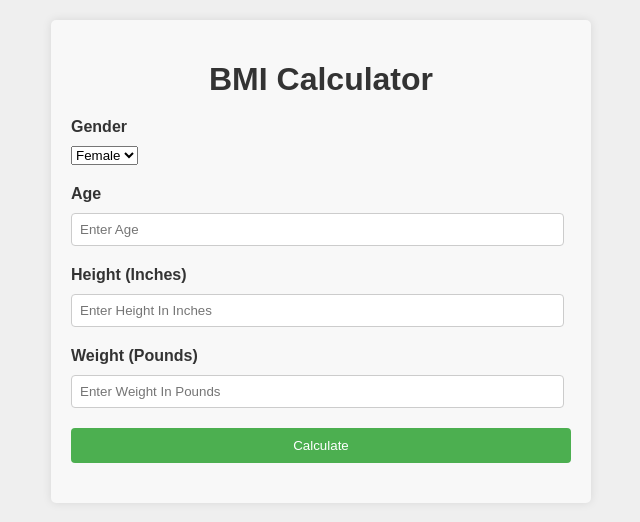
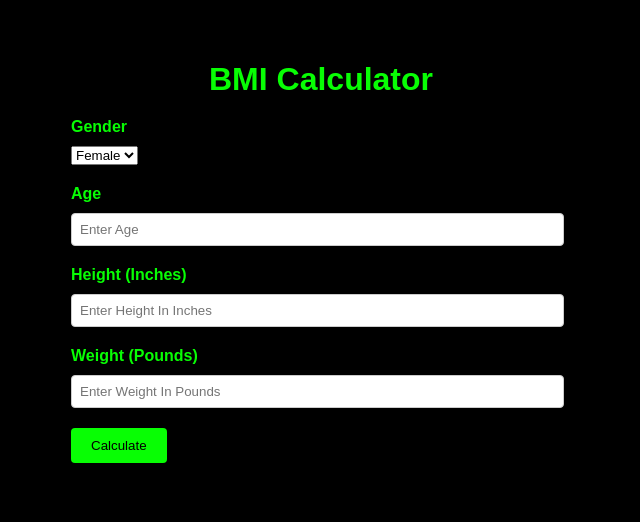
Before and after one commit to irtaza714/bmi-calculator-model-deployment, a Flask app: page /predict in a window 1280 px wide. Shown: the top 522 px of the page, without its empty margins (319-959 px from the left). Run offline with Flask 3, Linux system fonts and the light colour scheme.

Commit message:
changes in html file

```diff
--- a/templates/home.html
+++ b/templates/home.html
@@ -3,19 +3,19 @@
 
 <head>
     <title>BMI Calculator</title>
-    <link rel="stylesheet" href="style.css">
     <style>
         body {
             font-family: Arial, sans-serif;
             margin: 0;
             padding: 20px;
-            background-color: #F7F7F7;
+            background-color: #000000; /* Dark black background color */
+            color: #08FE04; /* Hex color #08FE04 for text color */
         }
 
         .container {
             max-width: 500px;
             margin: 0 auto;
-            background-color: #FFFFFF;
+            background-color: #000000; /* Dark black background color */
             padding: 20px;
             border-radius: 5px;
             box-shadow: 0 0 10px rgba(0, 0, 0, 0.1);
@@ -24,30 +24,30 @@
         .container h1 {
             text-align: center;
             margin-bottom: 20px;
-            color: #333333;
+            color: #08FE04; /* Hex color #08FE04 for heading color */
         }
 
         .form-group {
-            margin-bottom: 20px; /* Increased margin */
+            margin-bottom: 20px;
         }
 
         .form-group label {
             font-weight: bold;
             display: block;
-            color: #333333;
-            margin-bottom: 10px; /* Added space below headings */
+            color: #08FE04; /* Hex color #08FE04 for label color */
+            margin-bottom: 10px;
         }
 
         .form-group input[type="number"] {
-            width: 95%; /* Reduced input field width */
+            width: 95%;
             padding: 8px;
             border: 1px solid #CCCCCC;
             border-radius: 4px;
         }
 
         .form-group input[type="submit"] {
-            background-color: #4CAF50;
-            color: #FFFFFF;
+            background-color: #08FE04; /* Hex color #08FE04 for button background color */
+            color: #000000; /* Black text color for button */
             border: none;
             padding: 10px 20px;
             border-radius: 4px;
@@ -58,16 +58,16 @@
             margin-top: 20px;
             text-align: center;
             font-weight: bold;
-            color: #333333;
+            color: #08FE04; /* Hex color #08FE04 for results color */
         }
 
         /* Additional Styling */
         body {
-            background-color: #EFEFEF;
+            background-color: #000000; /* Dark black background color */
         }
 
         .container {
-            background-color: #F8F8F8;
+            background-color: #000000; /* Dark black background color */
         }
     </style>
 </head>
@@ -79,14 +79,13 @@
             <div class="form-group">
                 <label for="Gender">Gender</label>
                 <select id="Gender" name="Gender" required>
-                        <option value="Female">Female</option>
-                        <option value="Male">Male</option>
-                    </select>
+                    <option value="Female">Female</option>
+                    <option value="Male">Male</option>
+                </select>
             </div>
             <div class="form-group">
                 <label for="Age">Age</label>
-                <input type="number" id="Age" name="Age" step="any"
-                    placeholder="Enter Age" required />
+                <input type="number" id="Age" name="Age" step="any" placeholder="Enter Age" required />
             </div>
             <div class="form-group">
                 <label for="Height_In_Inches">Height (Inches)</label>
@@ -107,4 +106,5 @@
         </div>
     </div>
 </body>
+
 </html>
--- a/templates/index.html
+++ b/templates/index.html
@@ -1 +1 @@
-<h1>Welcome to the higgs boson classification page</h1>
+<h1>Welcome To The BMI Calculator</h1>
--- a/templates/style.css
+++ /dev/null
@@ -1,51 +0,0 @@
-body {
-  font-family: Arial, sans-serif;
-  background-color: #f2f2f2;
-  margin: 0;
-  padding: 0;
-}
-
-.container {
-  max-width: 500px;
-  margin: 50px auto;
-  padding: 20px;
-  background-color: #ffffff;
-  border-radius: 5px;
-  box-shadow: 0 2px 4px rgba(0, 0, 0, 0.1);
-}
-
-h1 {
-  text-align: center;
-}
-
-form {
-  margin-top: 20px;
-}
-
-.form-group {
-  margin-bottom: 20px;
-}
-
-label {
-  display: block;
-  margin-bottom: 5px;
-}
-
-input[type="number"],
-input[type="submit"] {
-  width: 100%;
-  padding: 10px;
-  border: 1px solid #ccc;
-  border-radius: 3px;
-}
-
-input[type="submit"] {
-  background-color: #4caf50;
-  color: #ffffff;
-  cursor: pointer;
-}
-
-.result {
-  text-align: center;
-  font-weight: bold;
-}
```
